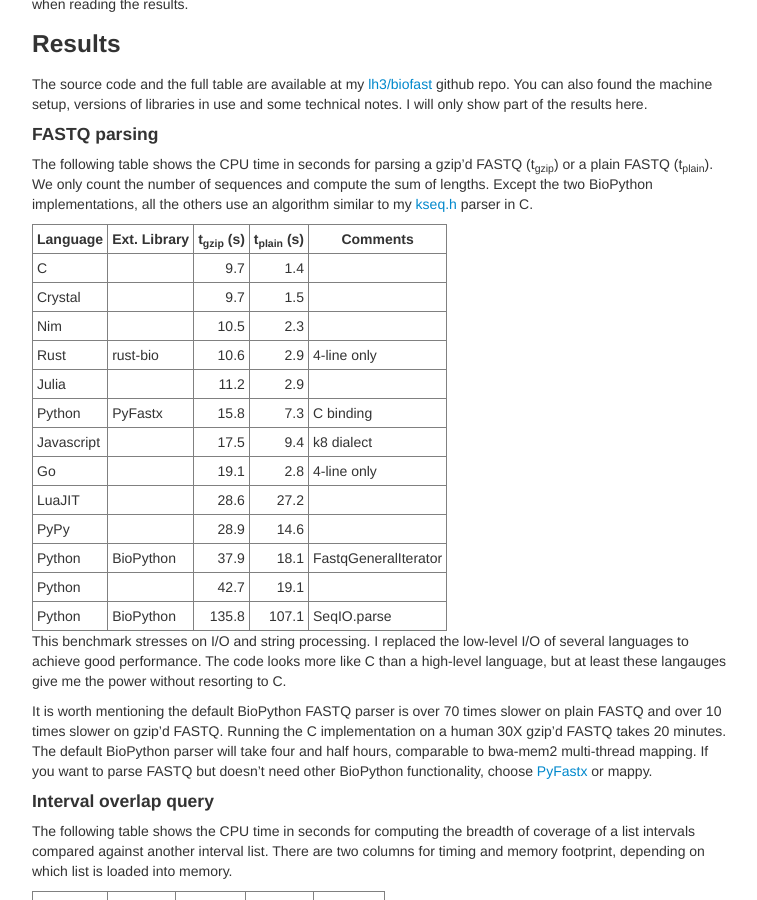
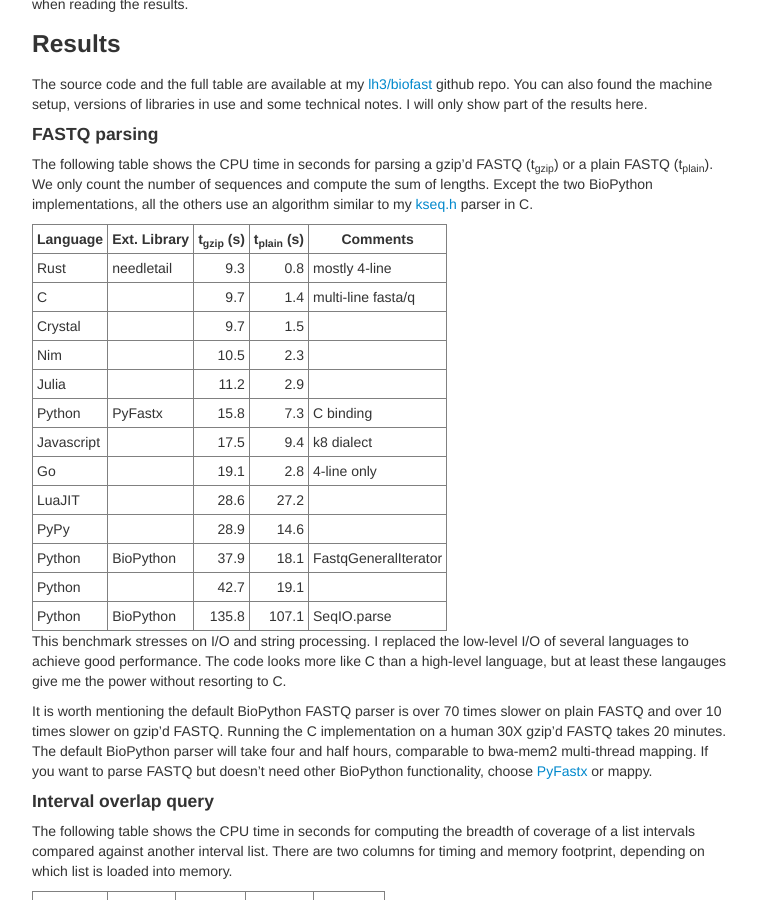
Before and after one commit to lh3/lh3.github.com, a Jekyll site: the page built from _posts/2020-05-17-fast-high-level-programming-languages.md, in a window 1280 px wide and 900 px high, scrolled down 548 px. Shown: the whole window, without its empty margins (258-1015 px from the left). Built offline with Jekyll 4.4.1, drawn with Linux system fonts in a browser that asks for light colours; comment, search, counter and statistics services are not loaded; some of the changed text lies outside the part shown.

Commit message:
updated rust numbers

```diff
--- a/_posts/2020-05-17-fast-high-level-programming-languages.md
+++ b/_posts/2020-05-17-fast-high-level-programming-languages.md
@@ -45,10 +45,10 @@ parser in C.
 <style> .extable td,th { padding: 4px; } </style>
 <table border="1" class="extable">
 <tr><th>Language</th><th>Ext. Library</th><th>t<sub>gzip</sub> (s)</th><th>t<sub>plain</sub> (s)</th><th>Comments</th></tr>
-<tr><td>C         </td><td>         </td><td style="text-align:right">  9.7</td><td style="text-align:right">  1.4</td><td></td> </tr>
+<tr><td>Rust      </td><td>needletail</td><td style="text-align:right"> 9.3</td><td style="text-align:right">  0.8</td><td>mostly 4-line</td> </tr>
+<tr><td>C         </td><td>         </td><td style="text-align:right">  9.7</td><td style="text-align:right">  1.4</td><td>multi-line fasta/q</td> </tr>
 <tr><td>Crystal   </td><td>         </td><td style="text-align:right">  9.7</td><td style="text-align:right">  1.5</td><td></td> </tr>
 <tr><td>Nim       </td><td>         </td><td style="text-align:right"> 10.5</td><td style="text-align:right">  2.3</td><td></td> </tr>
-<tr><td>Rust      </td><td>rust-bio </td><td style="text-align:right"> 10.6</td><td style="text-align:right">  2.9</td><td>4-line only</td> </tr>
 <tr><td>Julia     </td><td>         </td><td style="text-align:right"> 11.2</td><td style="text-align:right">  2.9</td><td></td> </tr>
 <tr><td>Python    </td><td>PyFastx  </td><td style="text-align:right"> 15.8</td><td style="text-align:right">  7.3</td><td>C binding</td> </tr>
 <tr><td>Javascript</td><td>         </td><td style="text-align:right"> 17.5</td><td style="text-align:right">  9.4</td><td>k8 dialect</td> </tr>
```
Also changed, not shown: other parts of _posts/2020-05-17-fast-high-level-programming-languages.md (+2 -0 lines).
